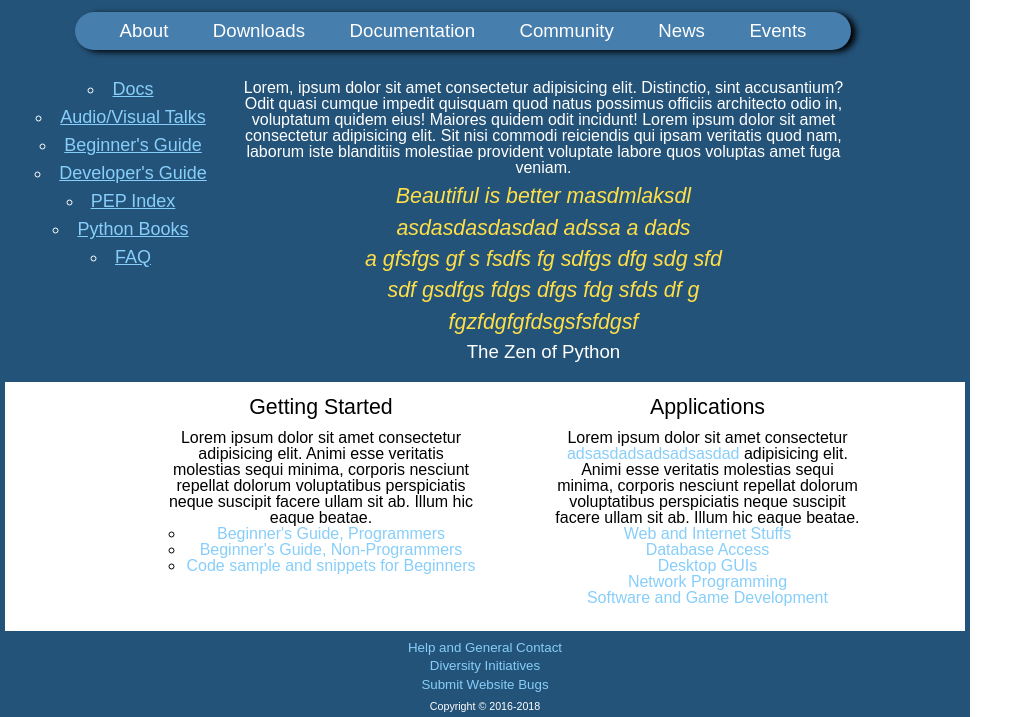
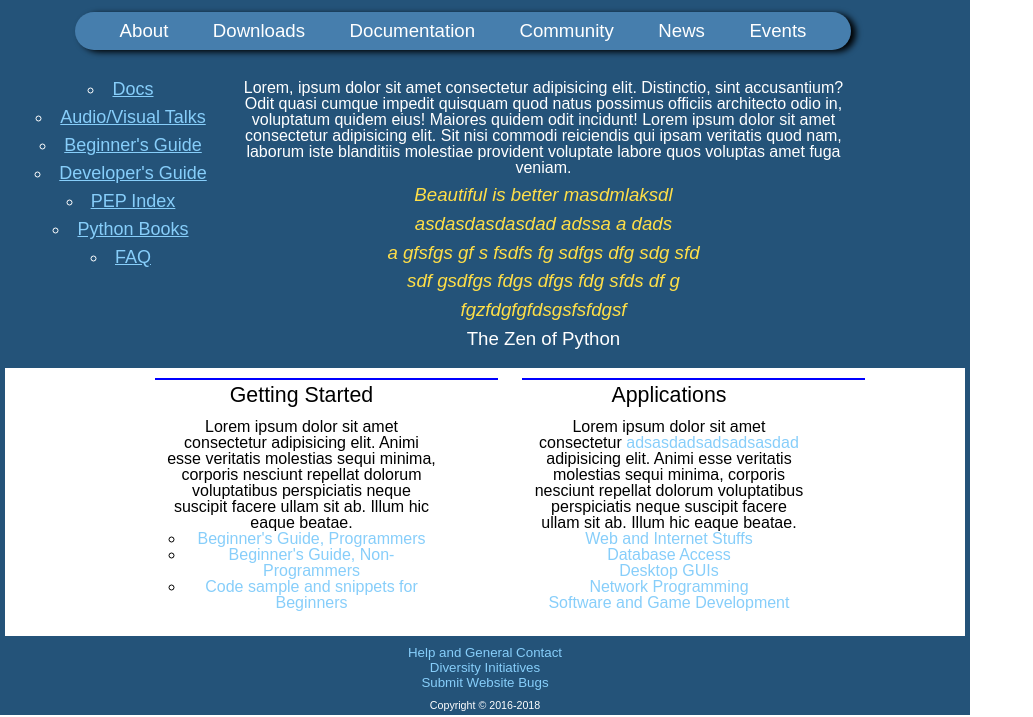
Before and after one commit to jeffreyjahn/about_python, a plain HTML site: page index.html in a window 1280 px wide. Shown: the part 116-833 px from the top of the page, without its empty margins (0-1033 px from the left). Drawn offline with Linux system fonts and the light colour scheme.

Commit message:
added middle body blue top border

```diff
--- a/style.css
+++ b/style.css
@@ -126,7 +126,7 @@
         color:#ffdf48;
         margin-bottom: 10px;
         font-style: italic;
-        font-size: 16pt;
+        font-size: 14pt;
     }
     .meh-text{
         color:white;
@@ -138,11 +138,13 @@
         padding: 10px 30px 10px 150px;
     }
     .info-links{
-        width: 40%;
+        width: 35%;
         display: inline-block;
         vertical-align: top;
         text-align: center;
-        padding: 5px 60px 10px 10px
+        padding: 5px 60px 10px 10px;
+        border-top: blue 2px solid;
+        margin-right: 20px;
     }
     .info-title{
         font-size: 16pt;
@@ -173,7 +175,7 @@
     }
     .footer-link{
         text-decoration: none;
-        margin-bottom: 5px;
+        margin-bottom: 2px;
     }
     #copyright{
         color:white;
```
